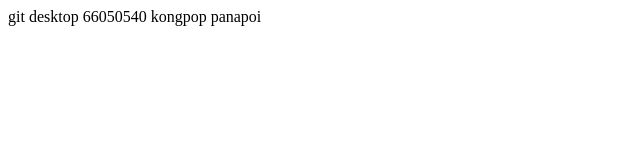
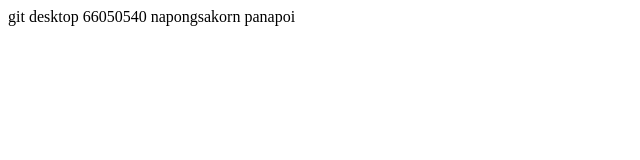
Before and after one commit to Noir0540/git101_kongphop, a plain HTML site: page index.html in a window 1280 px wide. Shown: the full height of the page, 0-640 px from the left. Drawn offline with Linux system fonts and the light colour scheme.

Commit message:
Update index.html

```diff
--- a/index.html
+++ b/index.html
@@ -6,6 +6,6 @@
     <title>Document</title>
 </head>
 <body>
-    git desktop 66050540 kongpop panapoi
+    git desktop 66050540 napongsakorn panapoi
 </body>
 </html>
```
